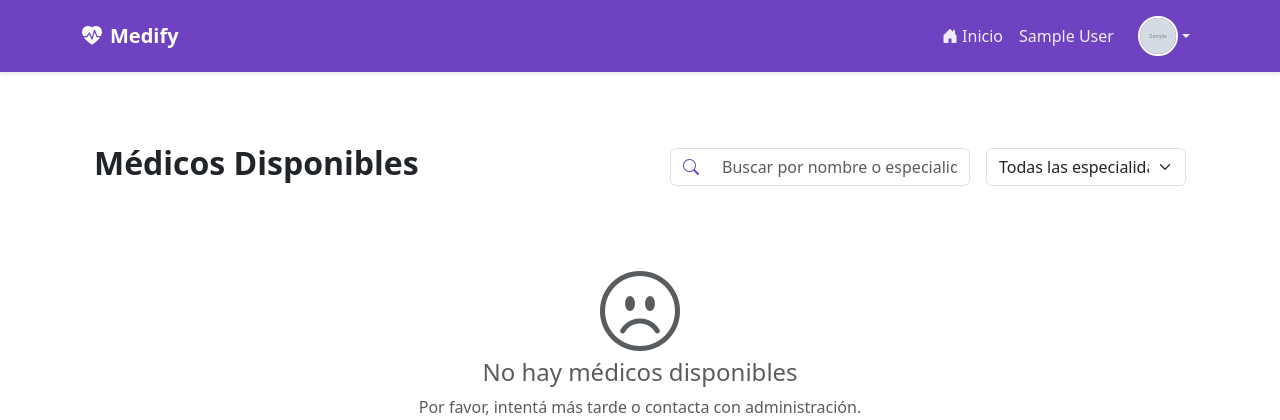
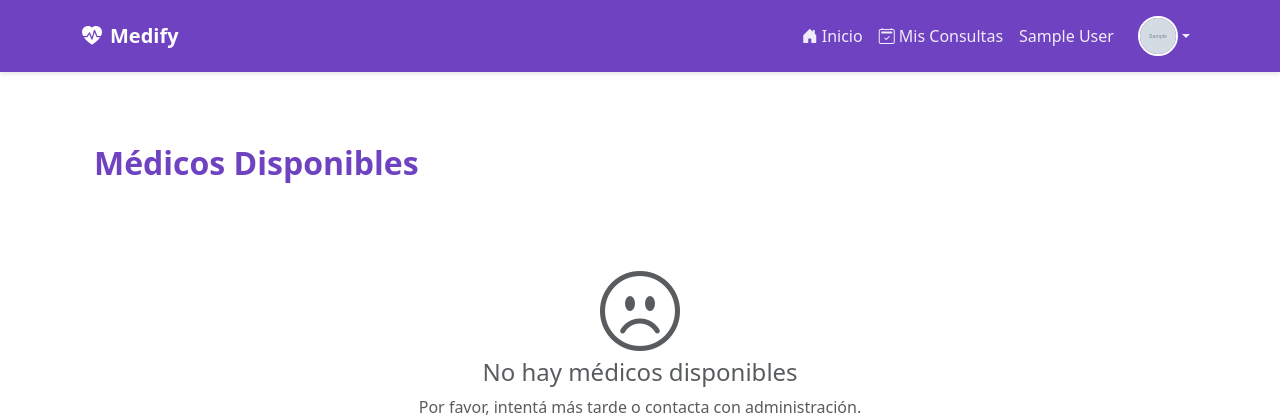
Before and after one commit to matecunille/Medify, a Django app: page / in a window 1280 px wide. Shown: the top 420 px of the page. Run offline with Django 5.2, Linux system fonts and the light colour scheme; a user stored in the database is signed in; tables that the repository leaves empty hold one stand-in row (values such as "Sample post"); grey boxes marked "Sample" are stand-in pictures; some libraries are stand-ins or nearby versions.

Commit message:
cambios en estilos y cambio de clase a function bases view

```diff
--- a/Templates/base.html
+++ b/Templates/base.html
@@ -29,6 +29,14 @@
                             <i class="bi bi-house-door-fill me-1"></i>Inicio
                         </a>
                     </li>
+
+                    {% if request.user.rol == 'paciente' %}
+                        <li class="nav-item">
+                            <a class="nav-link" href="{% url 'consultas' %}">
+                                <i class="bi bi-calendar2-check"></i> Mis Consultas
+                            </a>
+                        </li>
+                    {% endif %}
 
                     <li class="nav-item dropdown">
                         <a class="nav-link dropdown-toggle d-flex align-items-center" href="#" id="navbarDropdown"
--- a/Templates/consultas/detalle.html
+++ b/Templates/consultas/detalle.html
@@ -21,7 +21,7 @@
                                  style="width: 100px; height: 100px; object-fit: cover;"
                                  alt="Foto del médico">
                             <h5 class="mb-1">{{ consulta.medico.get_full_name }}</h5>
-                            <span class="badge bg-primary">{{ consulta.medico.especialidad }}</span>
+                            <span class="badge bg-purple">{{ consulta.medico.especialidad }}</span>
                         </div>
                         <div class="col-md-8">
                             <ul class="list-group list-group-flush">
--- a/Templates/consultas/lista.html
+++ b/Templates/consultas/lista.html
@@ -5,7 +5,7 @@
 {% block content %}
     <script src="https://cdn.jsdelivr.net/npm/fullcalendar@6.1.11/index.global.min.js"></script>
     <div class="container mt-4">
-        <h2 class="mb-4 mt-4">Consultas</h2>
+        <h2 class="mb-4 mt-4 text-purple">Consultas</h2>
         {% if consultas %}
             <ul class="list-group">
                 {% for consulta in consultas %}
--- a/Templates/home.html
+++ b/Templates/home.html
@@ -65,22 +65,7 @@
         <div class="row mb-4">
             <div class="col-12">
                 <div class="d-flex justify-content-between align-items-center">
-                    <h2 class="home-title"><strong>Médicos Disponibles</strong></h2>
-                    <div class="d-flex gap-3">
-                        <div class="input-group" style="width: 300px;">
-                            <span class="input-group-text bg-white">
-                                <i class="bi bi-search"></i>
-                            </span>
-                            <input type="text" class="form-control border-start-0" id="searchInput"
-                                   placeholder="Buscar por nombre o especialidad...">
-                        </div>
-                        <select class="form-select" id="especialidadFilter" style="width: 200px;">
-                            <option value="">Todas las especialidades</option>
-                            {% for especialidad in especialidades %}
-                                <option value="{{ especialidad }}">{{ especialidad }}</option>
-                            {% endfor %}
-                        </select>
-                    </div>
+                    <h2 class="home-title text-purple"><strong>Médicos Disponibles</strong></h2>
                 </div>
             </div>
         </div>
@@ -133,55 +118,4 @@
         {% endif %}
     {% endif %}
 </div>
-
-<script>
-    document.addEventListener('DOMContentLoaded', function() {
-        const searchInput = document.getElementById('searchInput');
-        const especialidadFilter = document.getElementById('especialidadFilter');
-        const medicosCards = document.querySelectorAll('.medico-card');
-
-        function filterMedicos() {
-            const searchTerm = searchInput.value.toLowerCase();
-            const especialidad = especialidadFilter.value.toLowerCase();
-
-            medicosCards.forEach(card => {
-                const nombre = card.dataset.nombre;
-                const cardEspecialidad = card.dataset.especialidad;
-
-                const matchesSearch = nombre.includes(searchTerm) ||
-                                    cardEspecialidad.includes(searchTerm);
-                const matchesEspecialidad = !especialidad ||
-                                          cardEspecialidad === especialidad;
-
-                if (matchesSearch && matchesEspecialidad) {
-                    card.style.display = '';
-                } else {
-                    card.style.display = 'none';
-                }
-            });
-
-            // Mostrar mensaje si no hay resultados
-            const visibleCards = document.querySelectorAll('.medico-card[style=""]').length;
-            const noResultsMessage = document.querySelector('.no-results');
-
-            if (visibleCards === 0) {
-                if (!noResultsMessage) {
-                    const message = document.createElement('div');
-                    message.className = 'col-12 text-center py-5 no-results';
-                    message.innerHTML = `
-                        <i class="bi bi-search display-1 text-muted mb-3"></i>
-                        <h4 class="text-muted">No se encontraron médicos</h4>
-                        <p class="text-muted">Intenta con otros filtros de búsqueda.</p>
-                    `;
-                    document.getElementById('medicosGrid').appendChild(message);
-                }
-            } else if (noResultsMessage) {
-                noResultsMessage.remove();
-            }
-        }
-
-        searchInput.addEventListener('input', filterMedicos);
-        especialidadFilter.addEventListener('change', filterMedicos);
-    });
-</script>
 {% endblock %}
--- a/consultas/urls.py
+++ b/consultas/urls.py
@@ -1,8 +1,9 @@
 from django.urls import path
-from .views import  crear_consulta, cancelar_consulta, consulta_detalle
+from .views import  crear_consulta, cancelar_consulta, consulta_detalle, consulta_list_view
 
 urlpatterns = [
     path('<int:pk>/', consulta_detalle, name='detalle_consulta'),
     path('<int:pk>/cancelar/', cancelar_consulta, name='cancelar_consulta'),
     path('crear/', crear_consulta, name='crear_consulta'),
+    path('listar/', consulta_list_view, name='consultas')
 ]
--- a/static/css/styles.css
+++ b/static/css/styles.css
@@ -13,6 +13,8 @@
     100% { opacity: 0; }
 }
 
+
+/* Estilos NavBar */
 .navbar {
     background-color: #6f42c1 !important;
     box-shadow: 0 2px 4px rgba(0,0,0,0.1);
@@ -61,15 +63,8 @@
     border: 2px solid white;
 }
 
-@media (max-width: 991.98px) {
-    .navbar-collapse {
-        background: rgba(111, 66, 193, 0.95);
-        padding: 1rem;
-        border-radius: 8px;
-        margin-top: 0.5rem;
-    }
-}
 
+/* Estilos Formularios */
 .form-card {
     border: none;
     box-shadow: 0 0 20px rgba(0,0,0,0.1);
@@ -90,10 +85,8 @@
     border-left : 4px solid #6f42c1;
 }
 
-.footer {
-    background-color: #6f42c1;
-    color: white;
-    padding: 1rem;
+.form-control:focus + .input-group-text {
+    border-color: #6f42c1;
 }
 
 .btn-primary {
@@ -117,10 +110,6 @@
 }
 
 
-.form-control:focus + .input-group-text {
-    border-color: #6f42c1;
-}
-
 /* Nuevos estilos personalizados */
 .custom-purple-badge {
     background-color: #6f42c1;
@@ -139,7 +128,22 @@
 }
 
 .hover-shadow:hover {
-        transform: translateY(-5px);
-        transition: transform 0.3s ease;
-        box-shadow: 0 .5rem 1rem rgba(0,0,0,.15)!important;
-    }
+    transform: translateY(-5px);
+    transition: transform 0.3s ease;
+    box-shadow: 0 .5rem 1rem rgba(0,0,0,.15)!important;
+}
+
+/* Colores */
+.text-purple {
+    color: #6f42c1 !important;
+}
+
+.bg-purple {
+    background-color: #6f42c1 !important;
+}
+
+.footer {
+    background-color: #6f42c1;
+    color: white;
+    padding: 1rem;
+}
```
Also changed, not shown: consultas/views.py (+7 -10 lines).
